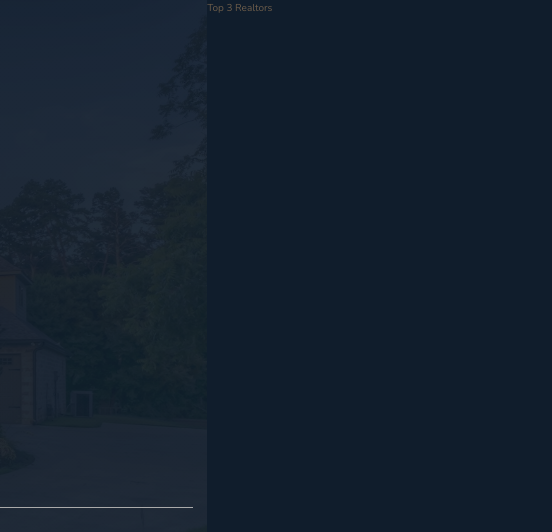
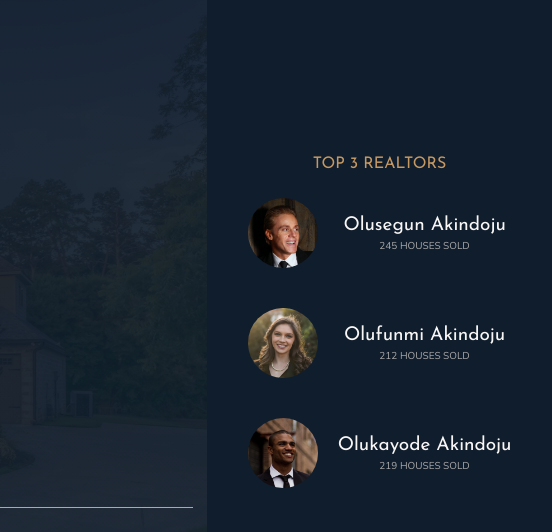
Before and after one commit to akindoju/nexter, a website: page index.html in a window 1280 px wide. Shown: the top 532 px of the page, 728-1280 px from the left. Drawn offline with nearby package versions, Linux system fonts and the light colour scheme.

Commit message:
Finished realtors section

```diff
--- a/index.html
+++ b/index.html
@@ -33,7 +33,28 @@
       </div>
     </header>
 
-    <div class="realtors">Top 3 Realtors</div>
+    <div class="realtors">
+      <h3 class="heading-3">Top 3 Realtors</h3>
+      <div class="realtors__list">
+        <img src="img/realtor-1.jpeg" alt="Realtor 1" class="realtors__img" />
+        <div class="realtors__details">
+          <h4 class="heading-4 heading-4--light">Olusegun Akindoju</h4>
+          <p class="realtors__sold">245 houses sold</p>
+        </div>
+
+        <img src="img/realtor-2.jpeg" alt="Realtor 2" class="realtors__img" />
+        <div class="realtors__details">
+          <h4 class="heading-4 heading-4--light">Olufunmi Akindoju</h4>
+          <p class="realtors__sold">212 houses sold</p>
+        </div>
+
+        <img src="img/realtor-3.jpeg" alt="Realtor 3" class="realtors__img" />
+        <div class="realtors__details">
+          <h4 class="heading-4 heading-4--light">Olukayode Akindoju</h4>
+          <p class="realtors__sold">219 houses sold</p>
+        </div>
+      </div>
+    </div>
 
     <section class="features">
       <div class="feature">
--- a/sass/_base.scss
+++ b/sass/_base.scss
@@ -11,8 +11,8 @@ $color-grey-dark-1: #54483a;
 $color-grey-dark-2: #6d5d4b;
 
 // FONT VARIABLES
-$font-primary: 'Nunito', sans-serif;
-$font-display: 'Josefin Sans', sans-serif;
+$font-primary: "Nunito", sans-serif;
+$font-display: "Josefin Sans", sans-serif;
 
 *,
 *::before,
--- a/sass/_realtors.scss
+++ b/sass/_realtors.scss
@@ -1,4 +1,30 @@
 .realtors {
+  display: grid;
+  grid-column: col-start 7 / full-end;
+  grid-row-gap: 2rem;
+  align-content: center;
+  justify-content: center;
   background-color: $color-secondary;
-  grid-column: col-start 7 / full-end;
+  padding: 3rem;
+  text-align: center;
+
+  &__list {
+    display: grid;
+    grid-template-columns: min-content max-content;
+    grid-row-gap: 5vh;
+    grid-column-gap: 2rem;
+    align-items: center;
+  }
+
+  &__img {
+    width: 7rem;
+    display: block;
+    border-radius: 50%;
+  }
+
+  &__sold {
+    text-transform: uppercase;
+    color: $color-grey-light-2;
+    margin-top: -3px;
+  }
 }
```
Also changed, not shown: css/style.css.
